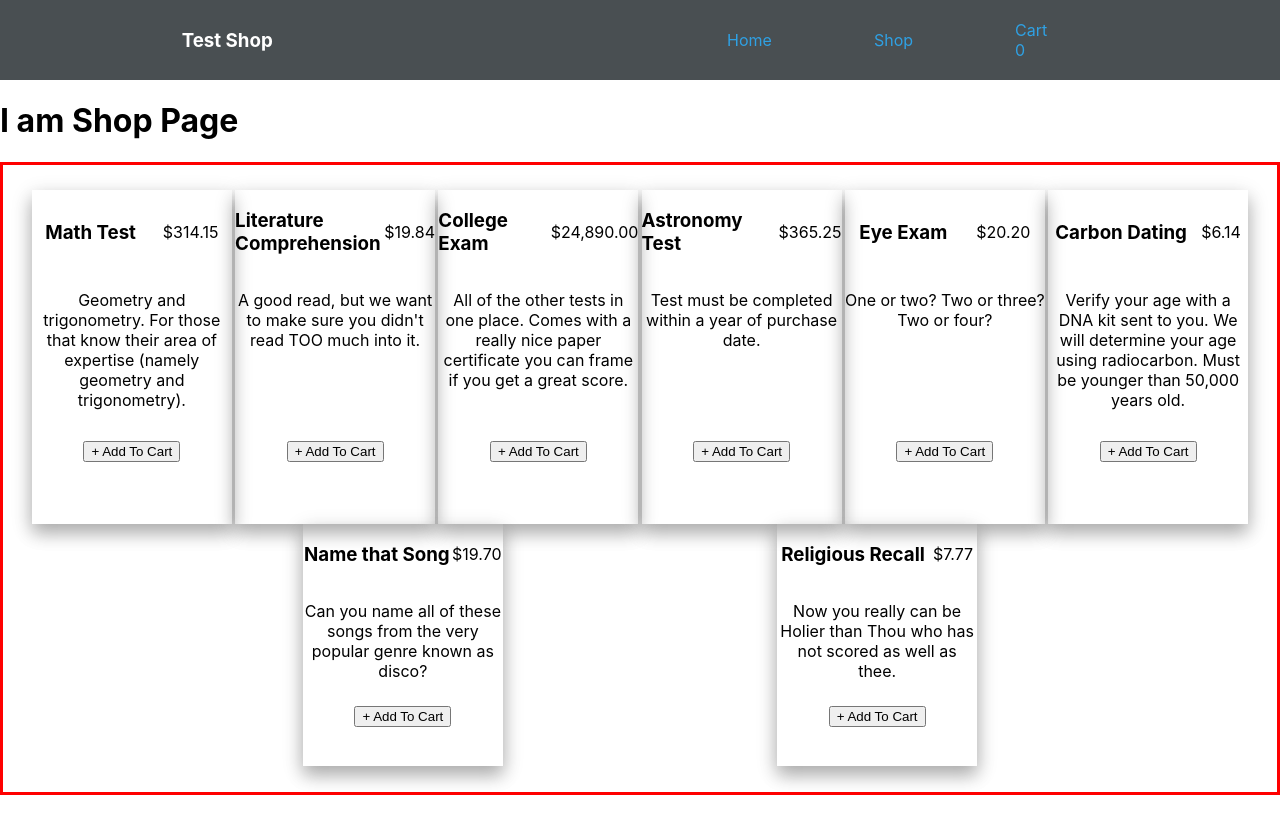
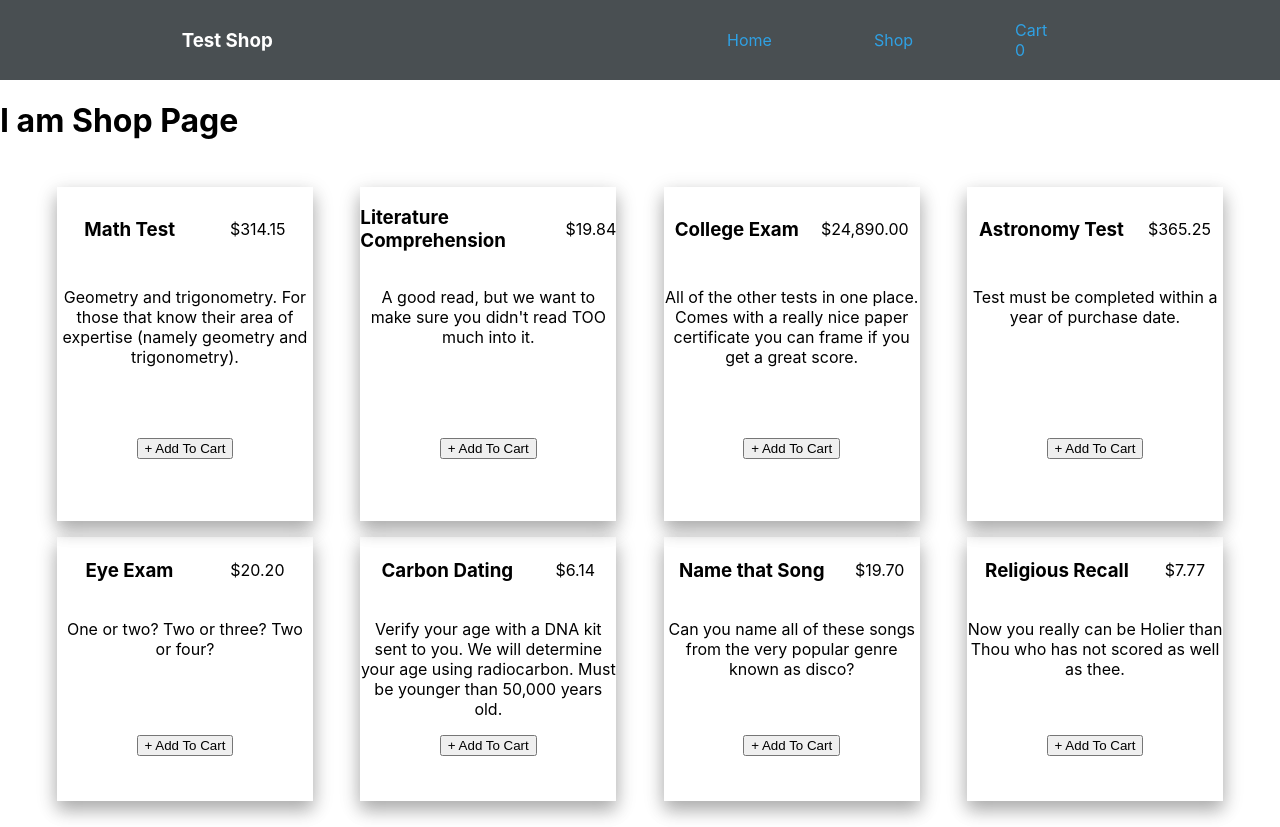
Before and after one commit to TruDarksider/shopping-cart, a React (Create React App) app: page /shop in a window 1280 px wide. Before the commit the page ends 800 px from the top, so only its background shows below. Built offline with nearby package versions, Linux system fonts and the light colour scheme.

Commit message:
Minor card spacing and border fixes

```diff
--- a/src/App.css
+++ b/src/App.css
@@ -5,7 +5,7 @@
 .card {
   display: grid;
   grid-template-rows: 1fr 2fr 1fr;
-  width: clamp(50px, 20vw, 200px);
+  width: clamp(200px, 20vw, 400px);
   box-shadow: 0 10px 16px 0 rgba(0,0,0,0.2), 0 6px 20px 0 rgba(0, 0, 0, 0.19);
 }
 
@@ -13,9 +13,8 @@
   display: flex;
   flex-wrap: wrap;
   justify-content: space-evenly;
-  /* gap: 2px; */
+  gap: 2vh;
   padding: 2vw;
-  border: solid red;
 }
 
 .cardHeader {
```
